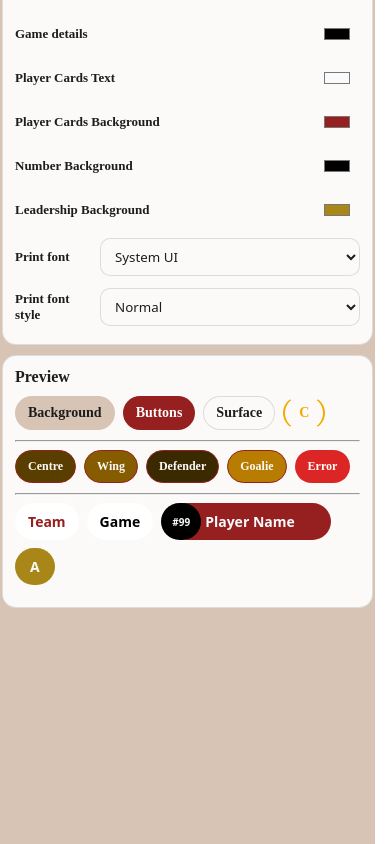
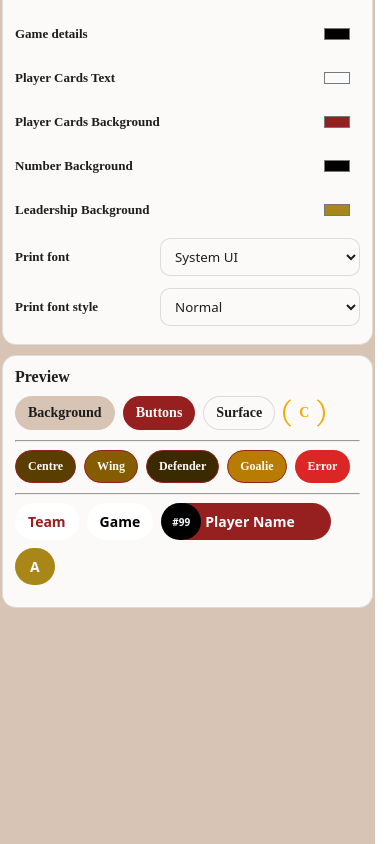
Before and after one commit to Newik83CZ/IceHockeyLineBuilder, a React (Vite) app: page /theme in a window 390 px wide. Shown: the part 1174-2018 px from the top of the page. Built offline with nearby package versions, Linux system fonts and the light colour scheme.

Commit message:
Update Theme.jsx
adjusting width of "bubbles" in Theme tab for phone

```diff
--- a/src/pages/Theme.jsx
+++ b/src/pages/Theme.jsx
@@ -688,7 +688,7 @@ export default function ThemePage({ data, setData, setPreviewThemeId }) {
       <div
         style={{
           display: "grid",
-          gridTemplateColumns: "minmax(300px, 1fr)",
+          gridTemplateColumns: "1fr",
           gap: 10,
         }}
       >
@@ -894,17 +894,19 @@ function SelectRow({ label, value, options, onChange, selectStyle, getOptionStyl
     <div
       style={{
         display: "grid",
-        gridTemplateColumns: "1fr minmax(190px, 260px)",
+        gridTemplateColumns: "minmax(0, 1fr) minmax(130px, 200px)",
         alignItems: "center",
         gap: 10,
         padding: "6px 0",
+        minWidth: 0,
       }}
     >
-      <div style={{ fontSize: 13, fontWeight: 800 }}>{label}</div>
+      <div style={{ fontSize: 13, fontWeight: 800, minWidth: 0 }}>{label}</div>
       <select
         value={value}
         onChange={(e) => onChange(e.target.value)}
         style={{
+          width: "100%",
           padding: "8px 10px",
           borderRadius: 10,
           border: "1px solid var(--border)",
```
